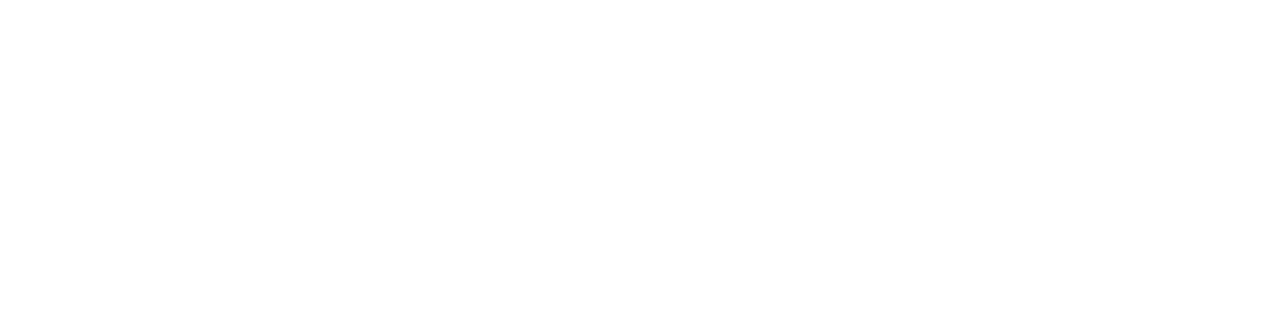
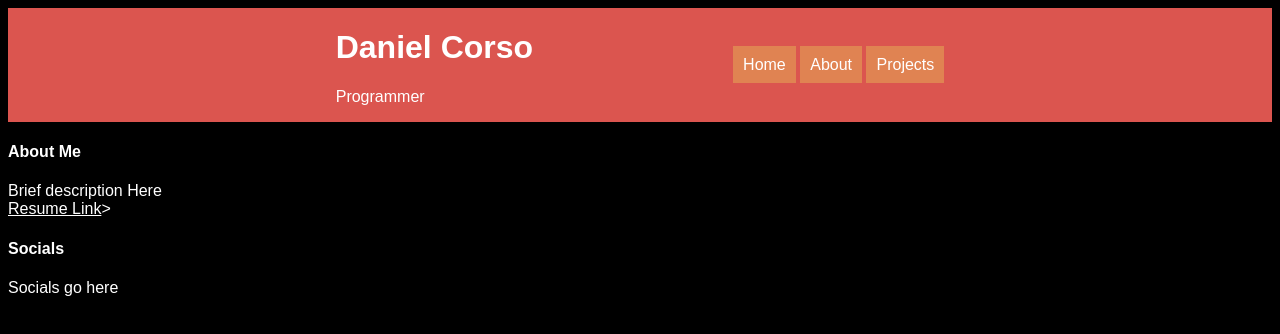
Before and after one commit to DanielCorso009/DanielCorso, a plain HTML site: page about.html in a window 1280 px wide. Drawn offline with Linux system fonts and the light colour scheme.

Commit message:
added html and css

```diff
--- a/about.html
+++ b/about.html
@@ -0,0 +1,34 @@
+<!DOCTYPE html>
+<html>
+<head>
+<title>Daniel Corso About</title>
+<link rel="stylesheet" href="style.css">
+</head>
+<body>
+
+<div class="navbar-and-header">
+    <div class="header">
+        <h1>Daniel Corso</h1>
+        <p>Programmer</p>
+    </div>
+    <div class="navbar">
+        <a href="index.html">Home</a>
+        <a href="about.html">About</a>
+        <a href="#">Projects</a>
+    </div>
+</div>
+
+<div class="description">
+    <h4>About Me</h4>
+    Brief description Here
+</div>
+<div class="link">
+    <a href="#">Resume Link</a>>
+</div>
+<div>
+    <h4>Socials</h4>
+    Socials go here
+</div>
+
+</body>
+</html>
--- a/style.css
+++ b/style.css
@@ -21,4 +21,25 @@
     max-width: 800px;
     max-height: 400px;
     flex-direction: row;
+    align-items: center;
+    justify-content: center;
  }
+.navbar-and-header{
+    display: flex;
+    flex-direction: row;
+    background-color: var(--primary-color);
+    justify-content: center;
+    align-items: center;
+}
+.navbar-and-header > *{
+    padding-right: 100px;
+    padding-left: 100px;
+}
+.navbar a{
+    padding: 10px;
+    text-decoration: none;
+    background-color: var(--secondary-color);
+}
+.navbar{
+    float: right;
+}
```
Also changed, not shown: index.html (+3 -16 lines).
